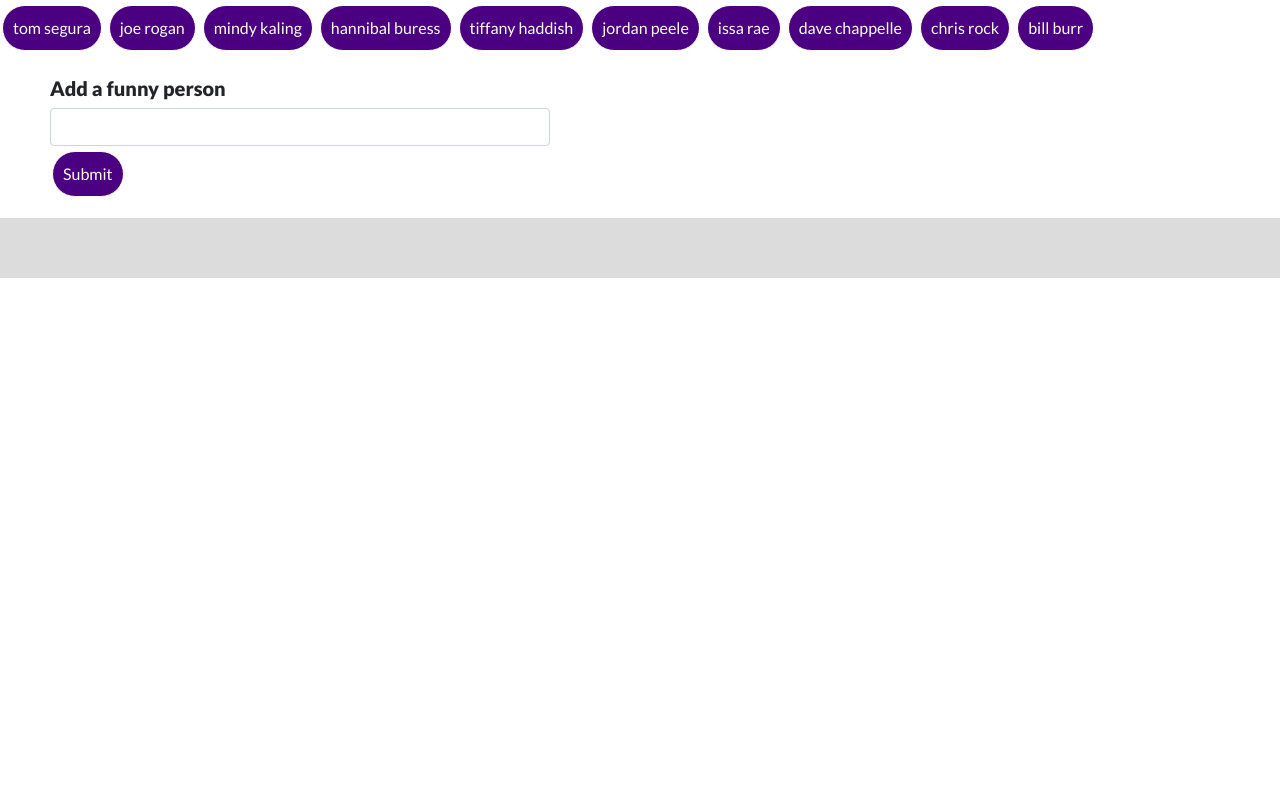
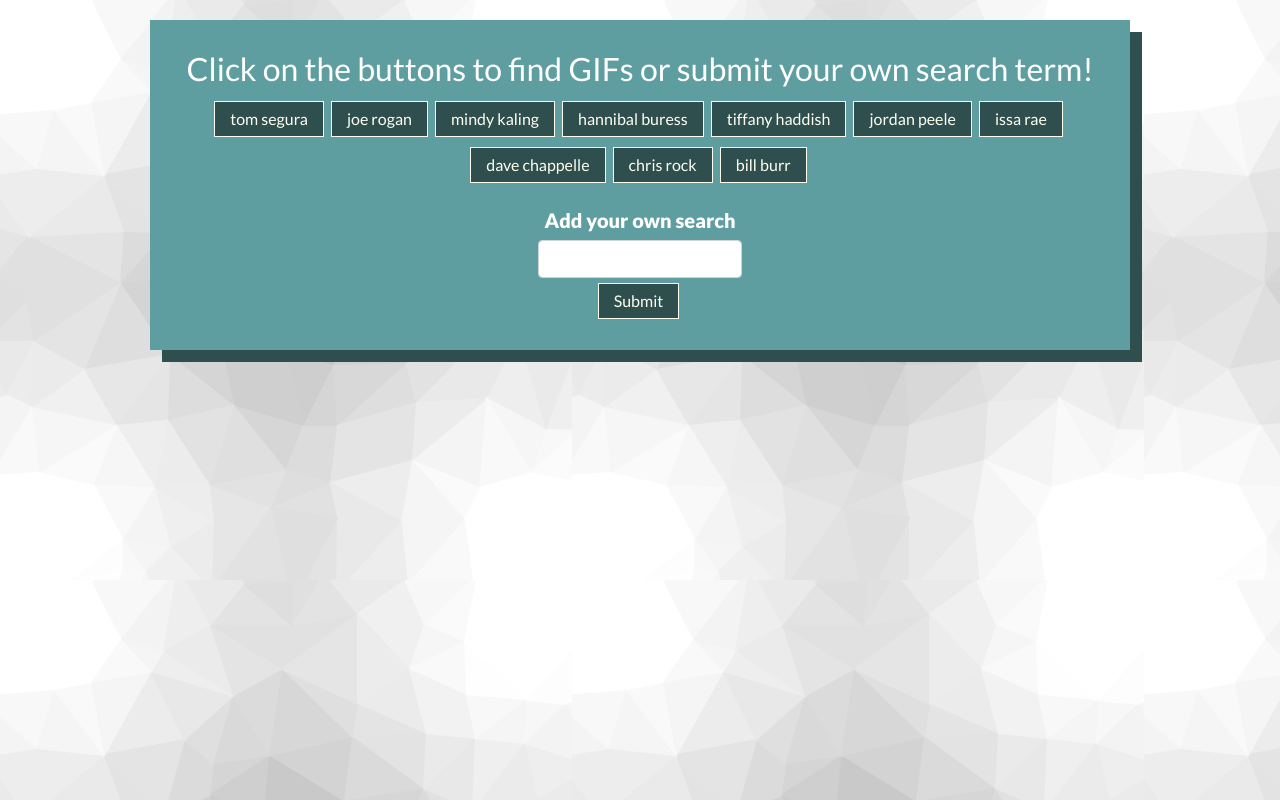
Before and after one commit to MelanieJindali/GifTastic, a plain HTML site: page index.html in a window 1280 px wide. Drawn offline with nearby package versions, Linux system fonts and the light colour scheme.

Commit message:
New bg, added some colors

```diff
--- a/assets/style.css
+++ b/assets/style.css
@@ -1,3 +1,15 @@
+.top-section {
+  font-family: 'Lato', sans-serif;
+  display: grid;
+  place-items: center;
+  text-align: center;
+  margin: 20px 150px;
+  padding: 30px 25px 10px 25px;
+  color: white;
+  background-color: cadetblue;
+  box-shadow: 12px 12px darkslategray;
+}
+
 h5 {
     font-family: 'Lato', sans-serif;
     font-weight: bold;
@@ -5,25 +17,24 @@ h5 {
 
 button {
     font-family: 'Lato', sans-serif;
-    background-color: indigo;
+    background-color: darkslategray;
     color: ivory;
     border: 1px solid ivory;
-    padding: 10px;
-    border-radius: 30px;
+    padding: 5px 15px;
     margin: 5px 5px 5px 2px;
+    transition: 0.3s;
+}
+
+button:hover {
+  background-color: coral;
 }
 
 .input {
     margin-top: 20px;
-    max-width: 500px;
-    margin-left: 50px;
-    display: block;
-    justify-content: center;
 }
 
 
 #gifs {
-    background-color: gainsboro;
     display: flex;
     flex-wrap: wrap;
     justify-content: space-evenly;
@@ -42,6 +53,8 @@ p {
     margin-left: 30px;
 }
 
+
 body {
     margin-bottom: 50px;
+    background-image: url('./images/bg.png');
 }
--- a/index.html
+++ b/index.html
@@ -1,29 +1,46 @@
 <!DOCTYPE html>
 <html lang="en">
 	<head>
-    <meta charset="UTF-8">
-    <meta name="viewport" content="width=device-width, initial-scale=1.0">
+		<meta charset="UTF-8" />
+		<meta name="viewport" content="width=device-width, initial-scale=1.0" />
 		<title>Let's Get GifTastic!</title>
-    <link rel="stylesheet" href="https://stackpath.bootstrapcdn.com/bootstrap/4.4.1/css/bootstrap.min.css" integrity="sha384-Vkoo8x4CGsO3+Hhxv8T/Q5PaXtkKtu6ug5TOeNV6gBiFeWPGFN9MuhOf23Q9Ifjh" crossorigin="anonymous">
-    <link href="https://fonts.googleapis.com/css2?family=Lato:wght@400;900&display=swap" rel="stylesheet">
-    <link rel="stylesheet" href="assets/style.css">
+		<link
+			rel="stylesheet"
+			href="https://stackpath.bootstrapcdn.com/bootstrap/4.4.1/css/bootstrap.min.css"
+			integrity="sha384-Vkoo8x4CGsO3+Hhxv8T/Q5PaXtkKtu6ug5TOeNV6gBiFeWPGFN9MuhOf23Q9Ifjh"
+			crossorigin="anonymous"
+		/>
+		<link
+			href="https://fonts.googleapis.com/css2?family=Lato:wght@400;900&display=swap"
+			rel="stylesheet"
+		/>
+		<link rel="stylesheet" href="assets/style.css" />
 	</head>
 	<body>
-
+		<div>
+			<div class="top-section">
+				<h2>
+					Click on the buttons to find GIFs or submit your own search
+					term!
+				</h2>
 				<div id="btns"></div>
 
 				<div class="input">
-    <h5>Add a funny person</h5>
+					<h5>Add your own search</h5>
 					<form>
 						<div class="form-group">
-            <input type="text" class="form-control" id="user-input">
-            <button id="add-person" type="submit">Submit</button>
+							<input
+								type="text"
+								class="form-control"
+								id="user-input"
+							/>
+							<button id="add-btn" type="submit">Submit</button>
 						</div>
 					</form>
 				</div>
-
-    <div id="gifs"></div>
-
+			</div>
+		</div>
+		<div class="gif-section" id="gifs"></div>
 
 		<script src="https://ajax.googleapis.com/ajax/libs/jquery/3.3.1/jquery.min.js"></script>
 		<script type="text/javascript" src="assets/gif.js"></script>
```
Also changed, not shown: assets/images/bg.png (added). Lines whose indentation alone changed are shown as unchanged.
